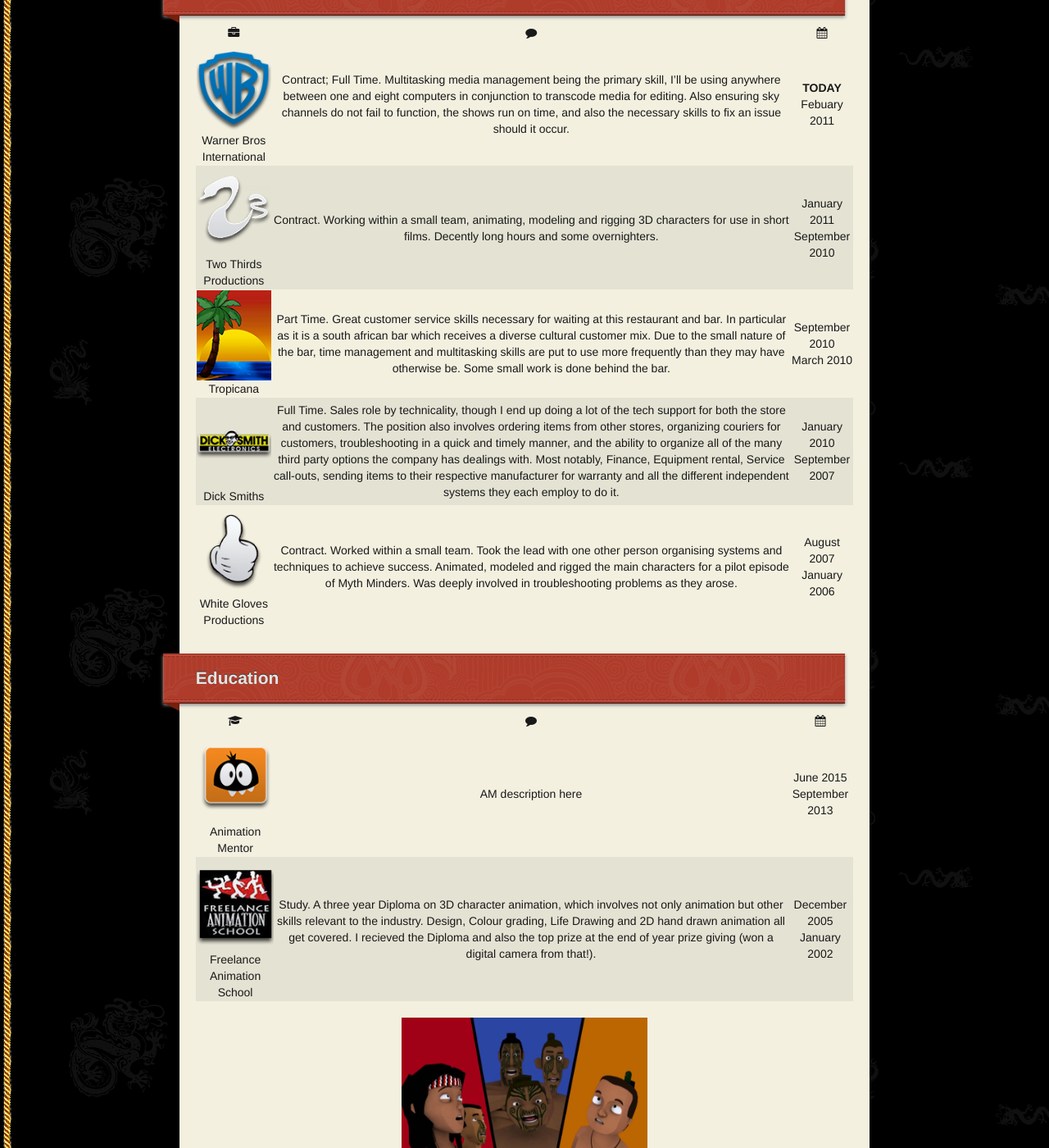
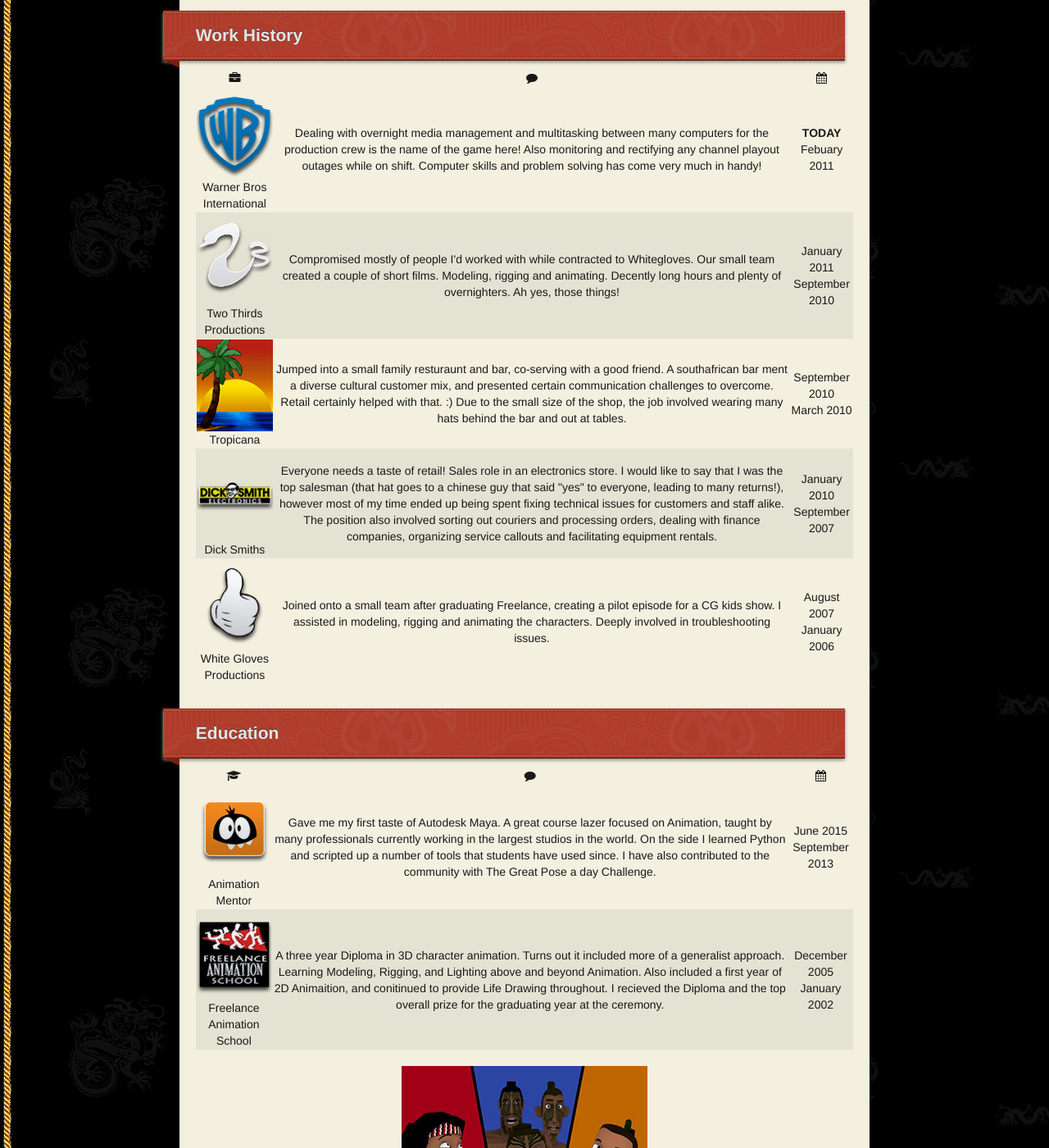
Before and after one commit to internetimagery/internetimagery.github.io, a Jekyll site: the page built from reel/cv/index.md, in a window 1280 px wide and 1400 px high, scrolled down 336 px. Shown: the whole window at 82% size. Built offline with Jekyll 4.4.1, drawn with Linux system fonts in a browser that asks for light colours; nearby versions of some CDN libraries; some web fonts are replaced; some of the changed text lies outside the part shown.

Commit message:
better wording in cv

```diff
--- a/reel/cv/index.md
+++ b/reel/cv/index.md
@@ -3,12 +3,10 @@
 title: Curriculum Vitae
 ---
 
-## This is where I've been. Drop me a line. Influence where I go.
-
+<img class="centered-block" src="/img/posts/mint-transparent.png" width="200px">
 
 <div class="centered">
     This is where I've been. Drop me a line. Influence where I go.<br/>
-    <i class="fa fa-smile-o"></i><br/>
     {% include social.html %}
 </div>
 
@@ -34,7 +32,8 @@
                 <img src="/reel/cv/thumbs/warnerbros.png"><br/>Warner Bros International
             </td>
             <td class="centered">
-                Contract; Full Time. Multitasking media management being the primary skill, I’ll be using anywhere between one and eight computers in conjunction to transcode media for editing. Also ensuring sky channels do not fail to function, the shows run on time, and also the necessary skills to fix an issue should it occur.
+                Dealing with overnight media management and multitasking between many computers for the production crew is the name of the game here! Also monitoring and rectifying any channel playout outages while on shift.
+                Computer skills and problem solving has come very much in handy!
             </td>
             <td class="centered">
                 <strong>TODAY</strong><br/>
@@ -46,7 +45,7 @@
                 <img src="/reel/cv/thumbs/twothirds.png"><br/>Two Thirds Productions
             </td>
             <td class="centered">
-                Contract. Working within a small team, animating, modeling and rigging 3D characters for use in short films. Decently long hours and some overnighters.
+                Compromised mostly of people I'd worked with while contracted to Whitegloves. Our small team created a couple of short films. Modeling, rigging and animating. Decently long hours and plenty of overnighters. Ah yes, those things!
             </td>
             <td class="centered">
                 January 2011<br/>
@@ -58,7 +57,8 @@
                 <img src="/reel/cv/thumbs/tropicana.png"><br/>Tropicana
             </td>
             <td class="centered">
-                Part Time. Great customer service skills necessary for waiting at this restaurant and bar. In particular as it is a south african bar which receives a diverse cultural customer mix. Due to the small nature of the bar, time management and multitasking skills are put to use more frequently than they may have otherwise be. Some small work is done behind the bar.
+                Jumped into a small family resturaunt and bar, co-serving with a good friend. A southafrican bar ment a diverse cultural customer mix, and presented certain communication challenges to overcome. Retail certainly helped with that. :)
+                Due to the small size of the shop, the job involved wearing many hats behind the bar and out at tables.
             </td>
             <td class="centered">
                 September 2010<br/>
@@ -70,7 +70,8 @@
                 <img src="/reel/cv/thumbs/dicksmith.png"><br/>Dick Smiths
             </td>
             <td class="centered">
-                Full Time. Sales role by technicality, though I end up doing a lot of the tech support for both the store and customers. The position also involves ordering items from other stores, organizing couriers for customers, troubleshooting in a quick and timely manner, and the ability to organize all of the many third party options the company has dealings with. Most notably, Finance, Equipment rental, Service call-outs, sending items to their respective manufacturer for warranty and all the different independent systems they each employ to do it.
+                Everyone needs a taste of retail! Sales role in an electronics store. I would like to say that I was the top salesman (that hat goes to a chinese guy that said "yes" to everyone, leading to many returns!), however most of my time ended up being spent fixing technical issues for customers and staff alike.
+                The position also involved sorting out couriers and processing orders, dealing with finance companies, organizing service callouts and facilitating equipment rentals.
             </td>
             <td class="centered">
                 January 2010<br/>
@@ -82,7 +83,7 @@
                 <img src="/reel/cv/thumbs/whitegloves.png"><br/>White Gloves Productions
             </td>
             <td class="centered">
-                Contract. Worked within a small team. Took the lead with one other person organising systems and techniques to achieve success. Animated, modeled and rigged the main characters for a pilot episode of Myth Minders. Was deeply involved in troubleshooting problems as they arose.
+                Joined onto a small team after graduating Freelance, creating a pilot episode for a CG kids show. I assisted in modeling, rigging and animating the characters. Deeply involved in troubleshooting issues.
             </td>
             <td class="centered">
                 August 2007<br/>
@@ -115,7 +116,7 @@
                 <img src="/reel/cv/thumbs/animationmentor.png"><br/>Animation Mentor
             </td>
             <td class="centered">
-                AM description here
+                Gave me my first taste of Autodesk Maya. A great course lazer focused on Animation, taught by many professionals currently working in the largest studios in the world. On the side I learned Python and scripted up a number of tools that students have used since. I have also contributed to the community with The Great Pose a day Challenge.
             </td>
             <td class="centered">
                 June 2015<br/>
@@ -127,7 +128,7 @@
                 <img src="/reel/cv/thumbs/freelance.png"><br/>Freelance Animation School
             </td>
             <td class="centered">
-                Study. A three year Diploma on 3D character animation, which involves not only animation but other skills relevant to the industry. Design, Colour grading, Life Drawing and 2D hand drawn animation all get covered. I recieved the Diploma and also the top prize at the end of year prize giving (won a digital camera from that!).
+                A three year Diploma in 3D character animation. Turns out it included more of a generalist approach. Learning Modeling, Rigging, and Lighting above and beyond Animation. Also included a first year of 2D Animaition, and conitinued to provide Life Drawing throughout. I recieved the Diploma and the top overall prize for the graduating year at the ceremony.
             </td>
             <td class="centered">
                 December 2005<br/>
@@ -137,4 +138,4 @@
     </tbody>
 </table>
 <br/>
-<img class="centered-block" src="/img/posts/Mythminders.jpg" width="300px"><br/><em>Mythminders - 2/3 Productions</em>
+<img class="centered-block" src="/img/posts/Mythminders.jpg" width="300px">
```
Also changed, not shown: img/posts/Mythminders.jpg, img/posts/mint-transparent.png (added), img/posts/tree.png (added).
